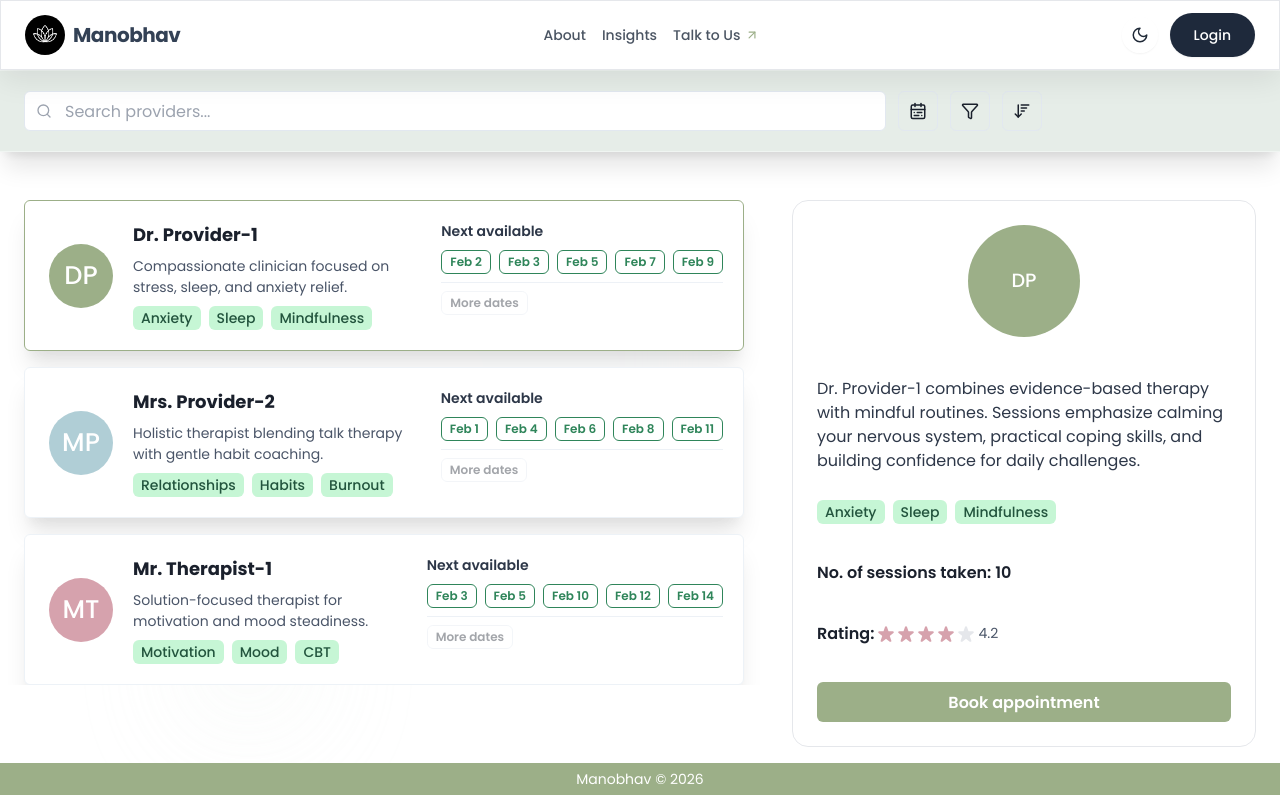
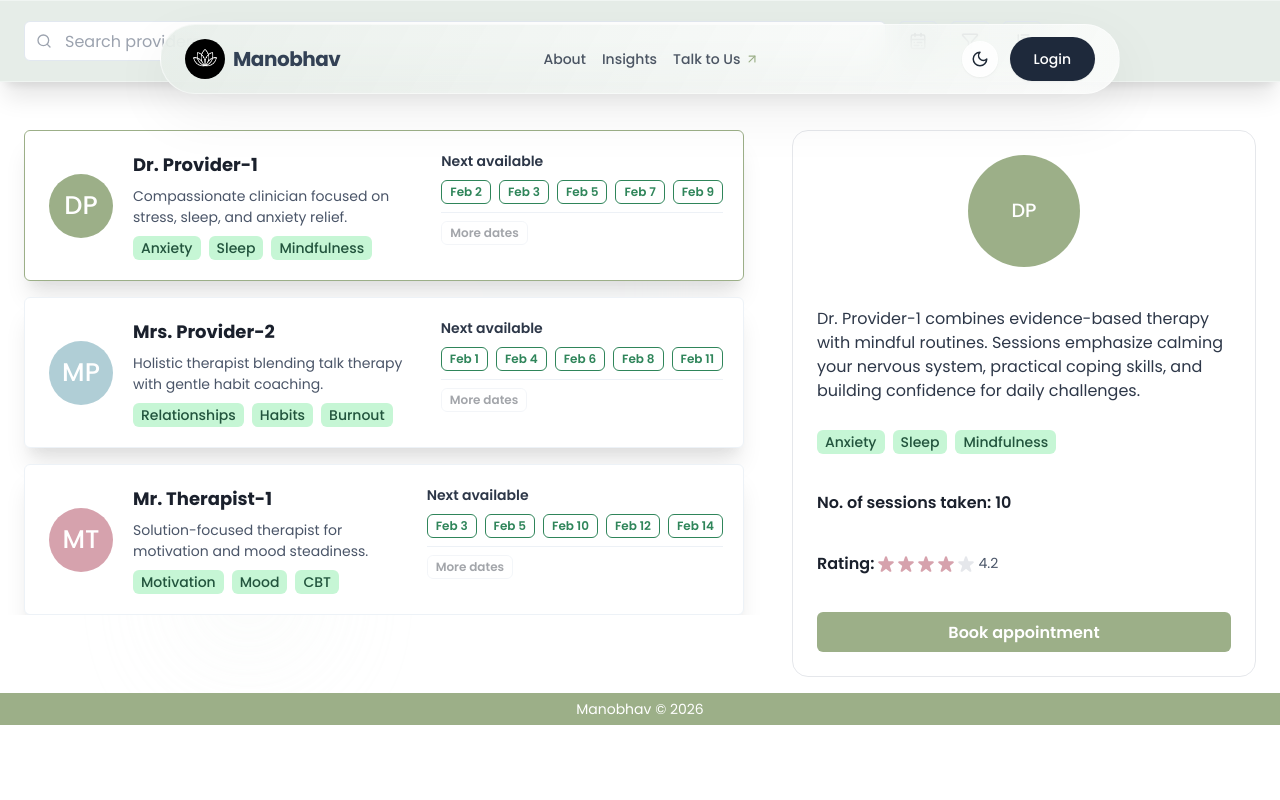
Before and after one commit to Shashank-Shukla/Manobhav, a React (Vite) app in the folder Frontend/manobhav-ui/: page /providers in a window 1280 px wide. Built offline with nearby package versions, Linux system fonts and the light colour scheme.

Commit message:
Ensure providers fills remaining height and glass nav

```diff
--- a/Frontend/manobhav-ui/src/App.tsx
+++ b/Frontend/manobhav-ui/src/App.tsx
@@ -64,7 +64,7 @@ function AppShell({ themeMode, onToggleTheme }: { themeMode: ThemeMode; onToggle
   const hideFooter =
     hideNav || location.pathname === '/appointment';
 
-  const navVariant = location.pathname === '/providers' ? 'flat' : 'glass';
+  const navVariant = 'glass';
 
   const handleBook = () => {
     const loggedIn = sessionStorage.getItem('manobhav-logged-in') === 'true';
--- a/Frontend/manobhav-ui/src/pages/ProvidersPage.tsx
+++ b/Frontend/manobhav-ui/src/pages/ProvidersPage.tsx
@@ -128,7 +128,7 @@ export function ProvidersPage({ onBackHome: _onBackHome, onBook }: ProvidersPage
   }, [search, dateFrom, dateTo, filter, sort]);
 
   return (
-    <div className="flex flex-col flex-1 min-h-0 bg-[var(--bg-gradient)] text-[color:var(--text-color)] overflow-hidden">
+    <div className="flex flex-col flex-1 min-h-0 bg-[var(--bg-gradient)] text-[color:var(--text-color)] overflow-hidden h-full">
       {/* Query container */}
       <div className="pb-4 px-0 w-full relative z-20 flex-none">
         <div
```
